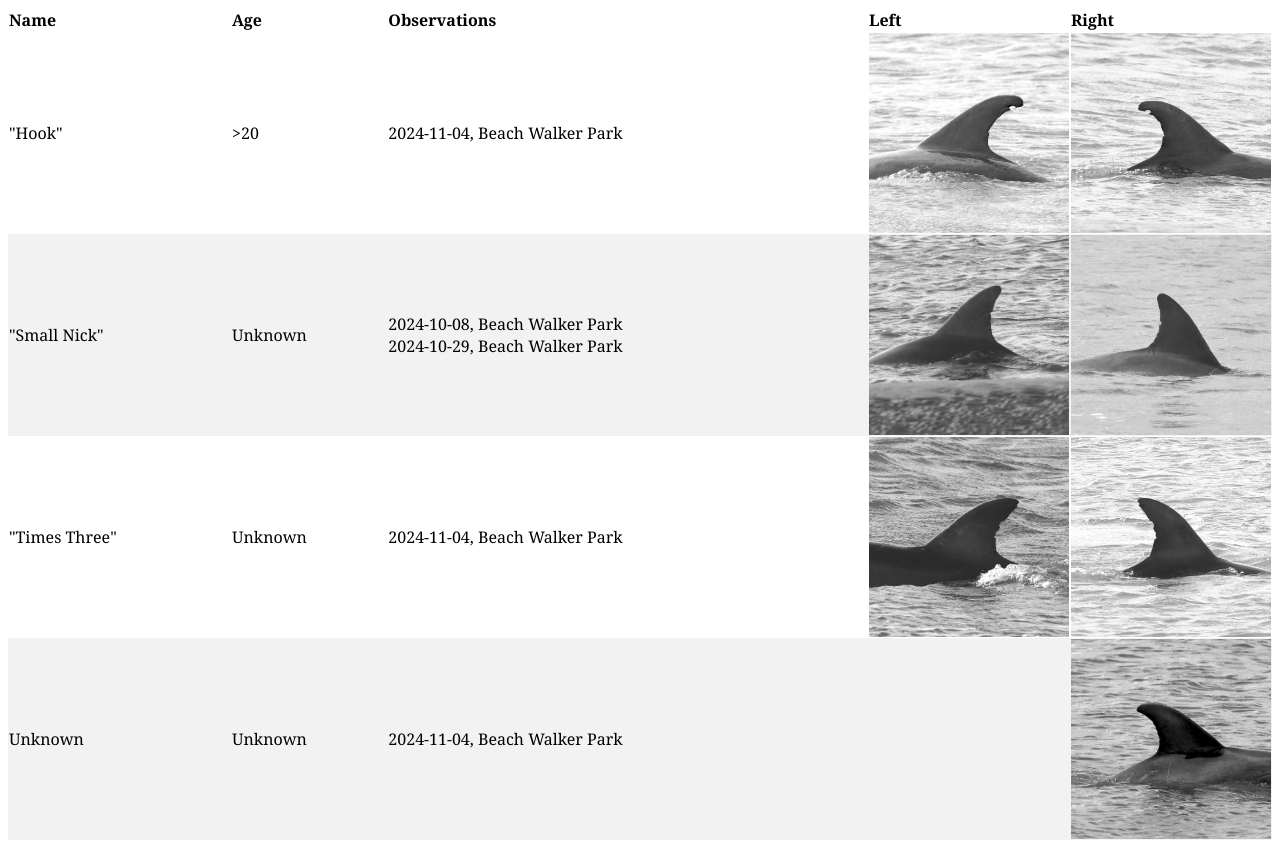
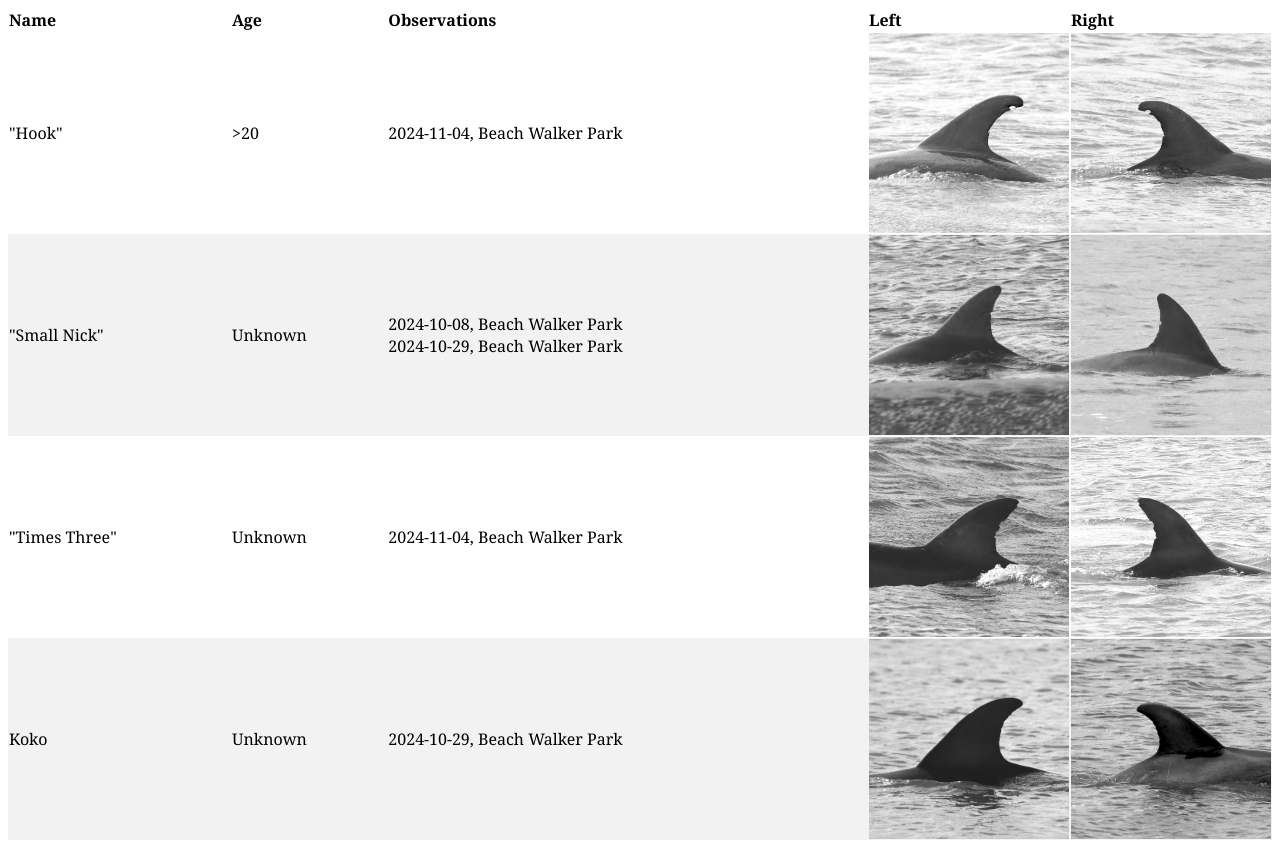
Before and after one commit to wcatron/dolphin-population-research, a plain HTML site: page index.html in a window 1280 px wide. Drawn offline with Linux system fonts and the light colour scheme.

Commit message:
complete id of koko

```diff
--- a/index.html
+++ b/index.html
@@ -54,11 +54,11 @@
                 <td><img src="observations/2024-11-04/id_times_three_right.jpg" /></td>
             </tr>
             <tr>
+                <td>Koko</td>
                 <td>Unknown</td>
-                <td>Unknown</td>
-                <td>2024-11-04, Beach Walker Park</td>
-                <td></td>
-                <td><img src="observations/2024-11-04/id_unknown_right.jpg" /></td>
+                <td>2024-10-29, Beach Walker Park</td>
+                <td><img src="observations/2024-10-29/id_koko_left.jpg" /></td>
+                <td><img src="observations/2024-10-29/id_koko_right.jpg" /></td>
             </tr>
         </table>
     </body>
```
Also changed, not shown: observations/2024-10-29/id_koko_left.jpg (added), observations/2024-10-29/id_koko_right.jpg (renamed from observations/2024-11-04/id_unknown_right.jpg), 4 other files.
